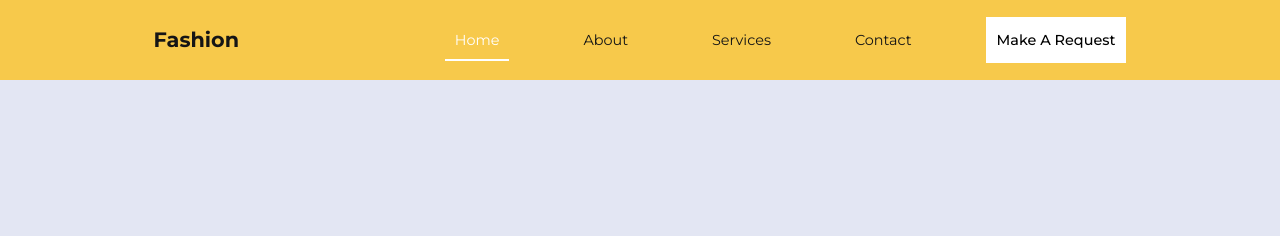
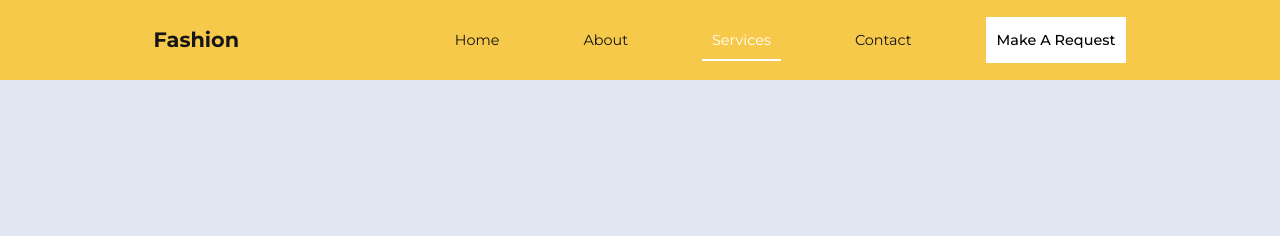
Before and after one commit to Tazmah/fashion, a plain HTML site: page services.html in a window 1280 px wide. Shown: the top 236 px of the page. Drawn offline with nearby package versions, Linux system fonts and the light colour scheme.

Commit message:
Update services.html

```diff
--- a/services.html
+++ b/services.html
@@ -32,9 +32,9 @@
                 <h4>Fashion</h4>
             </a>
             <ul class="nav__menu">
-                <li><a href="index.html" class="active">Home</a></li>
+                <li><a href="index.html" >Home</a></li>
                 <li><a href="about.html">About</a></li>
-                <li><a href="services.html">Services</a></li>
+                <li><a href="services.html" class="active">Services</a></li>
                 <li><a href="contact.html">Contact</a></li>
                 <li><a href="request.html" class="btn">Make A Request</a></li>
             </ul>
```
